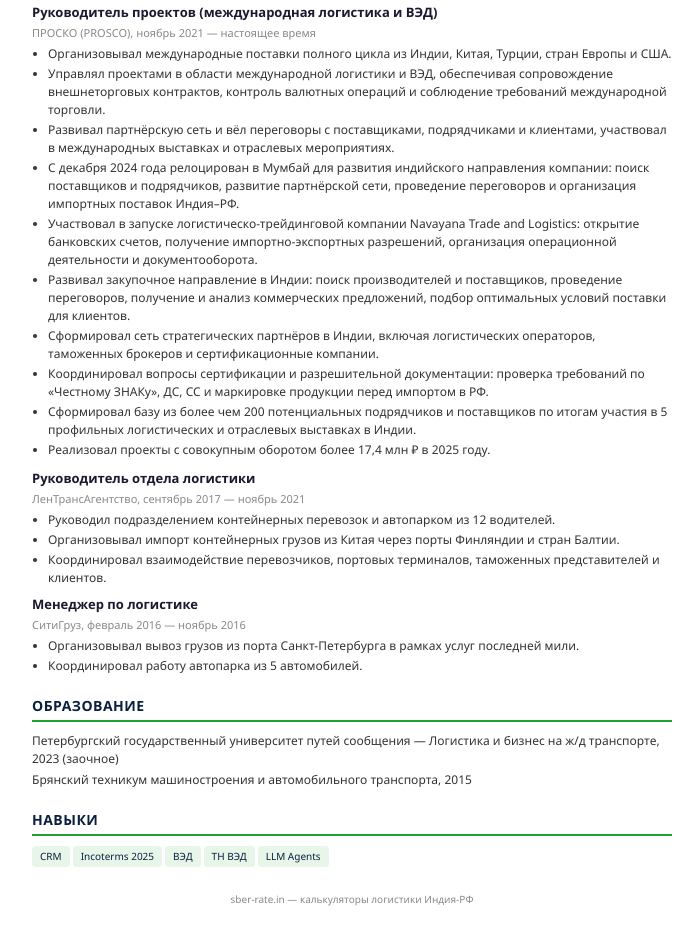
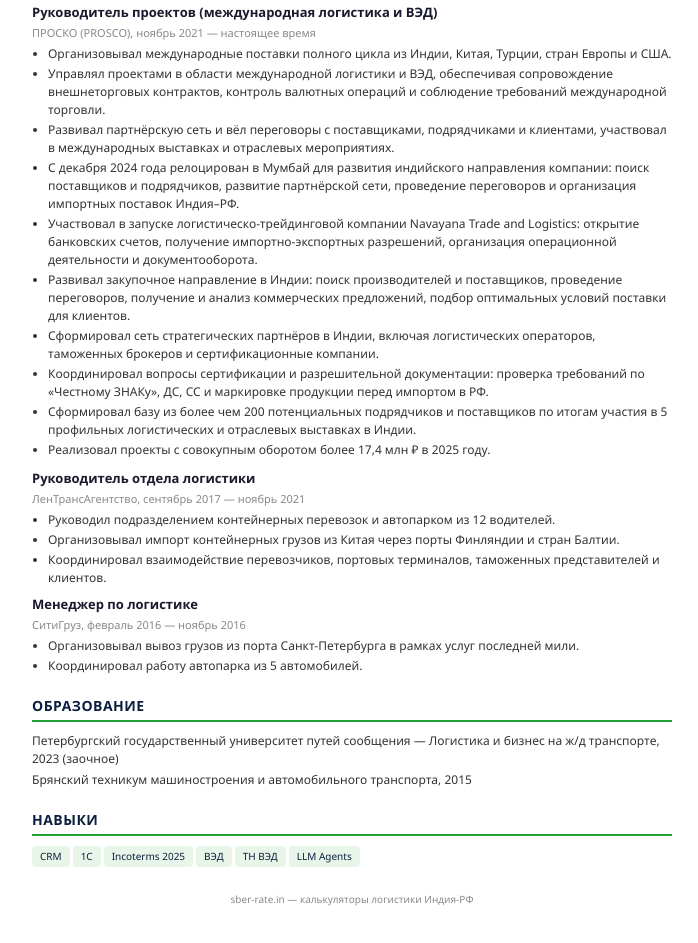
Before and after one commit to kooovash-ux/resume, a plain HTML site: page resume.html in a window 1280 px wide. Shown: the part 696-1639 px from the top of the page, without its empty margins (288-986 px from the left). Drawn offline with Linux system fonts and the light colour scheme.

Commit message:
add 1С to skills

```diff
--- a/resume.html
+++ b/resume.html
@@ -115,7 +115,7 @@ h1{font-size:24px;font-weight:800;letter-spacing:-.5px;margin-bottom:4px}
 <div class="section">
   <h2>Навыки</h2>
   <p>
-    <span class="tag">CRM</span><span class="tag">Incoterms 2025</span><span class="tag">ВЭД</span><span class="tag">ТН ВЭД</span><span class="tag">LLM Agents</span>
+    <span class="tag">CRM</span><span class="tag">1С</span><span class="tag">Incoterms 2025</span><span class="tag">ВЭД</span><span class="tag">ТН ВЭД</span><span class="tag">LLM Agents</span>
   </p>
 </div>
 
```
